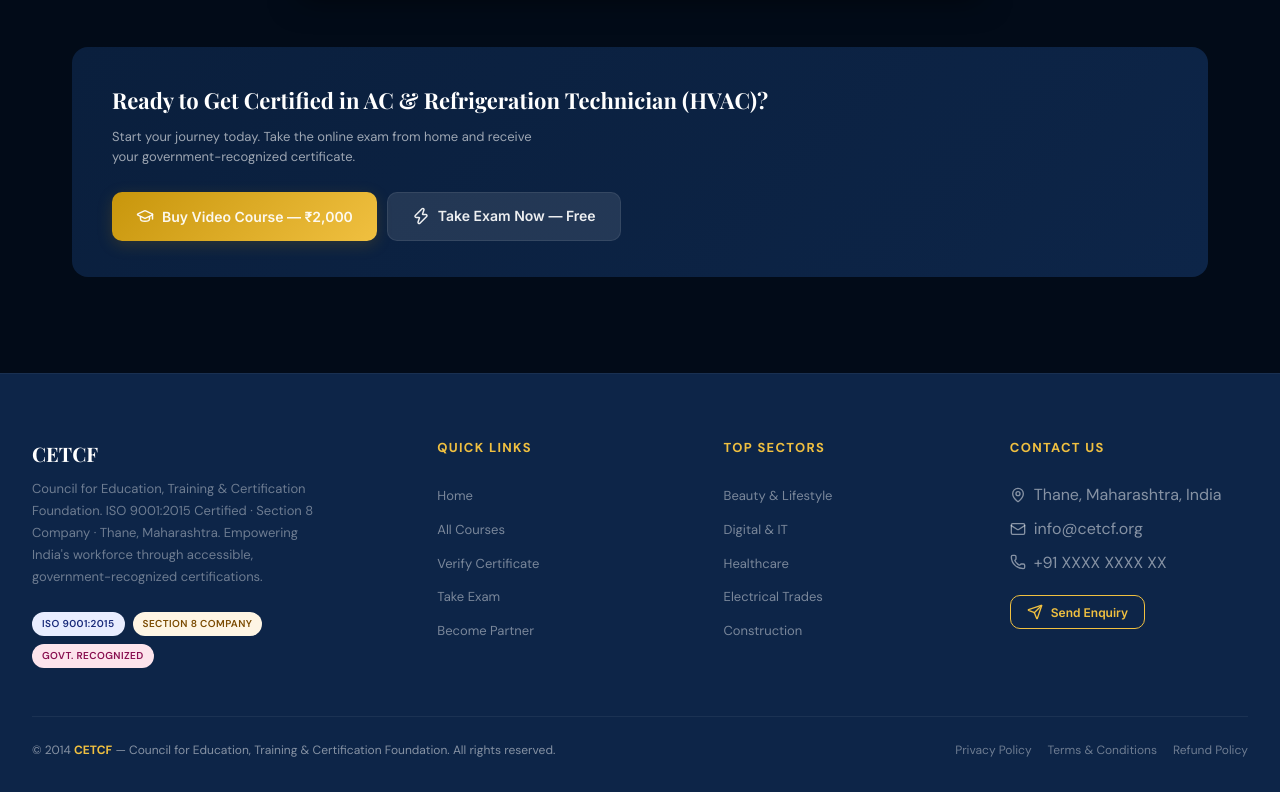
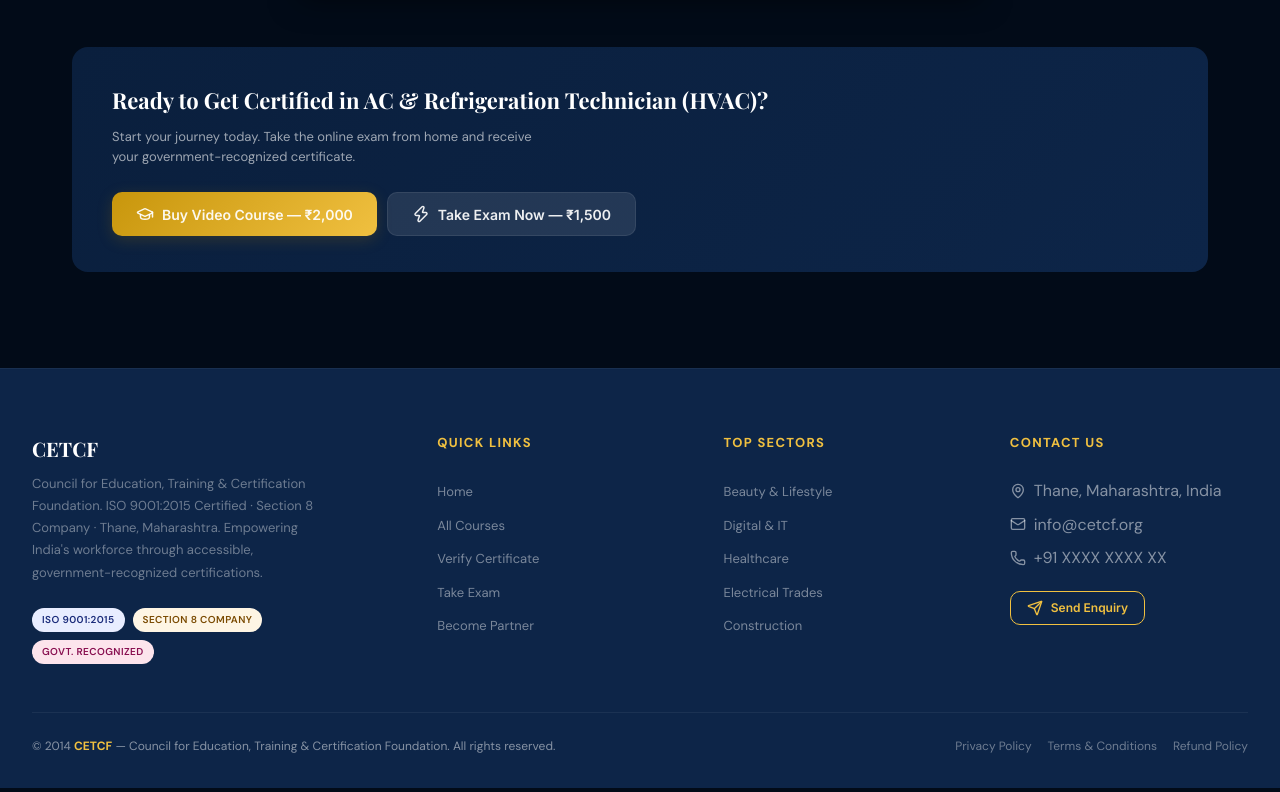
Before and after one commit to MdTabish24/cetcf, a React (Vite) app in the folder cetc-foundation-react/: page /courses/ac-refrigeration-technician-hvac in a window 1280 px wide. Shown: the part 3157-3949 px from the top of the page. Built offline with nearby package versions, Linux system fonts and the light colour scheme; no server answers.

Commit message:
feat: secure Take Exam Now flow with OTP and Payment

```diff
--- a/cetc-foundation-react/src/pages/CourseDetailPage.tsx
+++ b/cetc-foundation-react/src/pages/CourseDetailPage.tsx
@@ -291,13 +291,14 @@
               >
                 <GraduationCap size={18} /> Buy Video Course — ₹{(course.fee + 500).toLocaleString('en-IN')}
               </button>
-              <Link
-                to={`/exam/${course.slug}`}
+              <button
+                onClick={() => handleAction('rpl')}
                 className="btn btn-outline"
+                disabled={loading}
                 style={{ background: 'rgba(255,255,255,0.1)', display: 'inline-flex', alignItems: 'center', gap: '8px', textDecoration: 'none' }}
               >
-                <Zap size={18} /> Take Exam Now — Free
-              </Link>
+                <Zap size={18} /> Take Exam Now — ₹{course.fee.toLocaleString('en-IN')}
+              </button>
               {error && <div style={{ width: '100%', color: '#ff6b6b', fontSize: '14px', marginTop: '8px' }}>{error}</div>}
             </div>
           </div>
```
